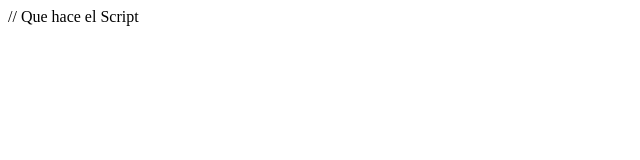
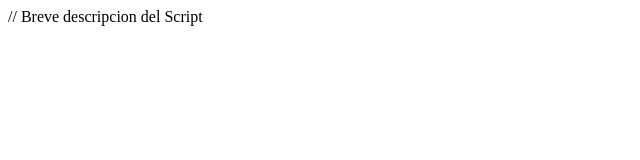
Before and after one commit to PabloSancheztr/Smash-Run, a plain HTML site: page SmashRun.html in a window 1280 px wide. Shown: the full height of the page, 0-640 px from the left. Drawn offline with Linux system fonts and the light colour scheme.

Commit message:
Update SmashRun.html

```diff
--- a/SmashRun.html
+++ b/SmashRun.html
@@ -4,6 +4,6 @@
     </head>
 
     <body>
-        <script type="text/javascript"></script> // Que hace el Script
+        <script type="text/javascript"></script> // Breve descripcion del Script
     </body>
 </html>
```
